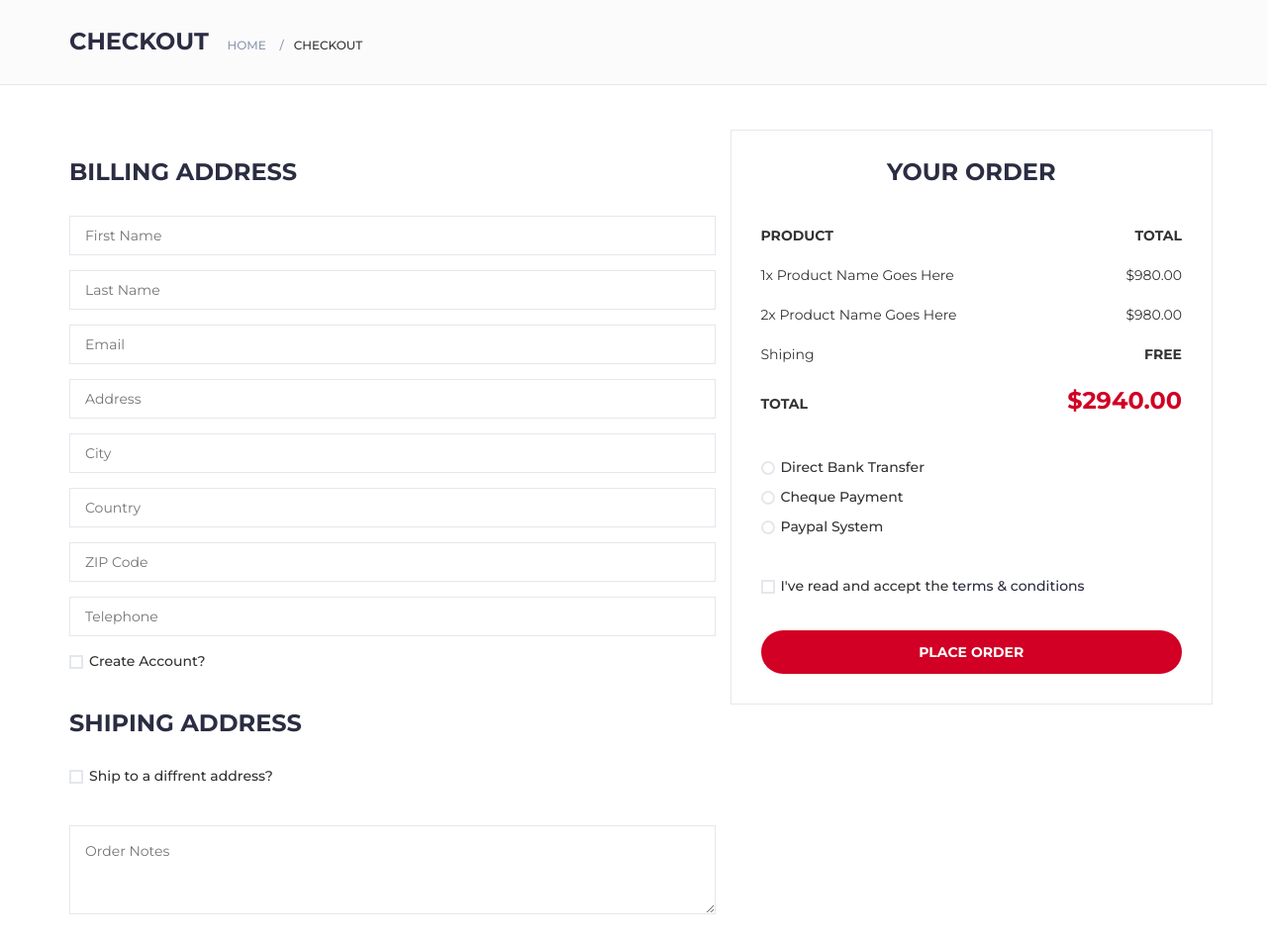
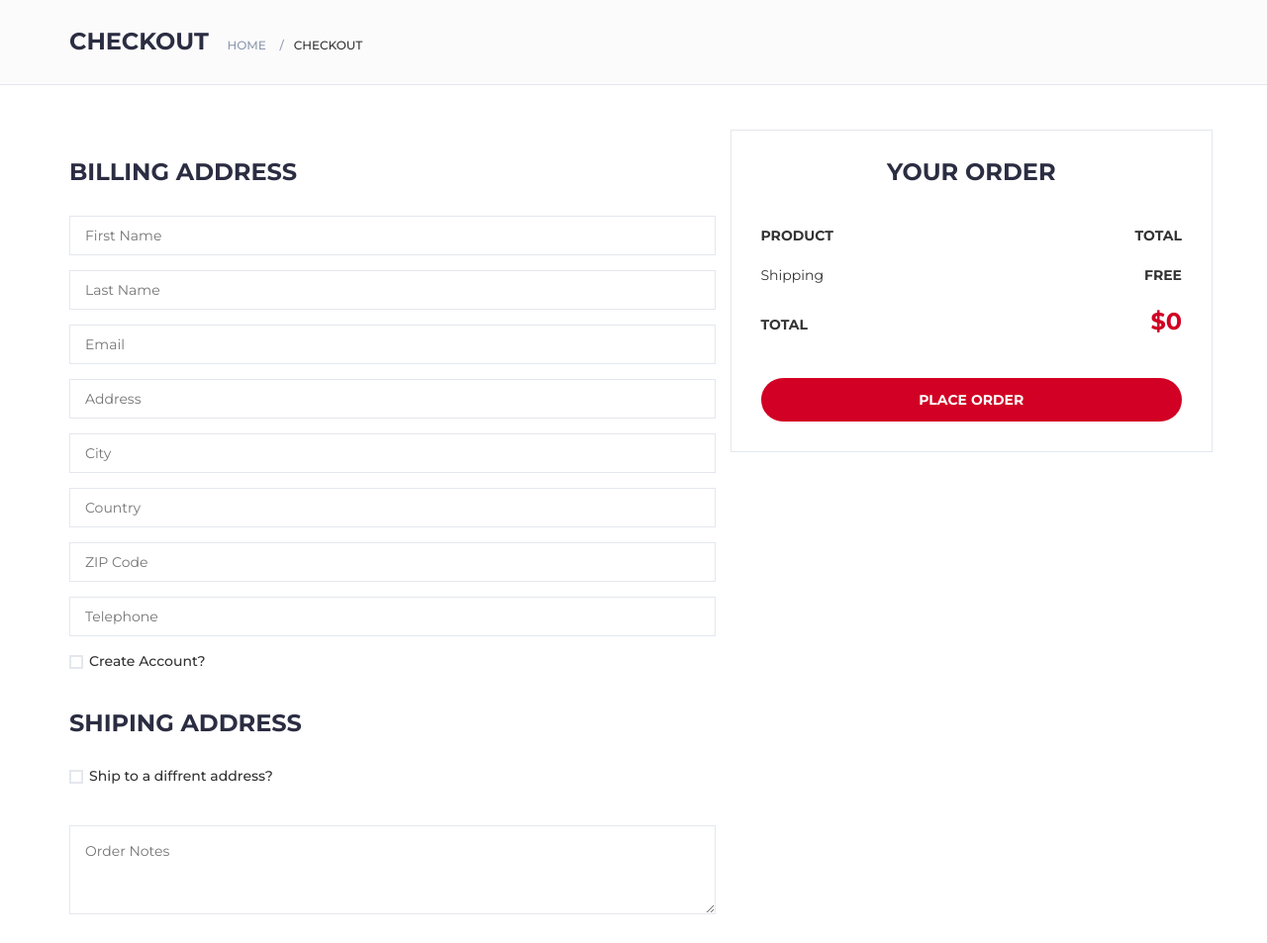
Before and after one commit to dori-dev/dori-shop, a Django app: page /checkout/ in a window 1280 px wide. Shown: the part 438-1391 px from the top of the page at 99% size. Run offline with Django 4.2, Linux system fonts and the light colour scheme; the visitor is signed in with stand-in values (Sample User, id 1); some libraries are stand-ins or nearby versions.

Commit message:
update checkout page

```diff
--- a/shop/templates/shop/checkout.html
+++ b/shop/templates/shop/checkout.html
@@ -241,71 +241,21 @@
             <div><strong>TOTAL</strong></div>
           </div>
           <div class="order-products">
-            <div class="order-col">
-              <div>1x Product Name Goes Here</div>
-              <div>$980.00</div>
-            </div>
-            <div class="order-col">
-              <div>2x Product Name Goes Here</div>
-              <div>$980.00</div>
-            </div>
+            {% for item in cart %}
+              <div class="order-col">
+                <div>{{ item.product_count }}x {{ item.product.name }}</div>
+                <div>${{ item.total_price }}</div>
+              </div>
+            {% endfor %}
           </div>
           <div class="order-col">
-            <div>Shiping</div>
+            <div>Shipping</div>
             <div><strong>FREE</strong></div>
           </div>
           <div class="order-col">
             <div><strong>TOTAL</strong></div>
-            <div><strong class="order-total">$2940.00</strong></div>
+            <div><strong class="order-total">${{ cart.get_total_price }}</strong></div>
           </div>
-        </div>
-        <div class="payment-method">
-          <div class="input-radio">
-            <input type="radio" name="payment" id="payment-1" />
-            <label for="payment-1">
-              <span></span>
-              Direct Bank Transfer
-            </label>
-            <div class="caption">
-              <p>
-                Lorem ipsum dolor sit amet, consectetur adipisicing elit, sed do
-                eiusmod tempor incididunt ut labore et dolore magna aliqua.
-              </p>
-            </div>
-          </div>
-          <div class="input-radio">
-            <input type="radio" name="payment" id="payment-2" />
-            <label for="payment-2">
-              <span></span>
-              Cheque Payment
-            </label>
-            <div class="caption">
-              <p>
-                Lorem ipsum dolor sit amet, consectetur adipisicing elit, sed do
-                eiusmod tempor incididunt ut labore et dolore magna aliqua.
-              </p>
-            </div>
-          </div>
-          <div class="input-radio">
-            <input type="radio" name="payment" id="payment-3" />
-            <label for="payment-3">
-              <span></span>
-              Paypal System
-            </label>
-            <div class="caption">
-              <p>
-                Lorem ipsum dolor sit amet, consectetur adipisicing elit, sed do
-                eiusmod tempor incididunt ut labore et dolore magna aliqua.
-              </p>
-            </div>
-          </div>
-        </div>
-        <div class="input-checkbox">
-          <input type="checkbox" id="terms" />
-          <label for="terms">
-            <span></span>
-            I've read and accept the <a href="#">terms & conditions</a>
-          </label>
         </div>
         <a href="#" class="primary-btn order-submit">Place order</a>
       </div>
```
